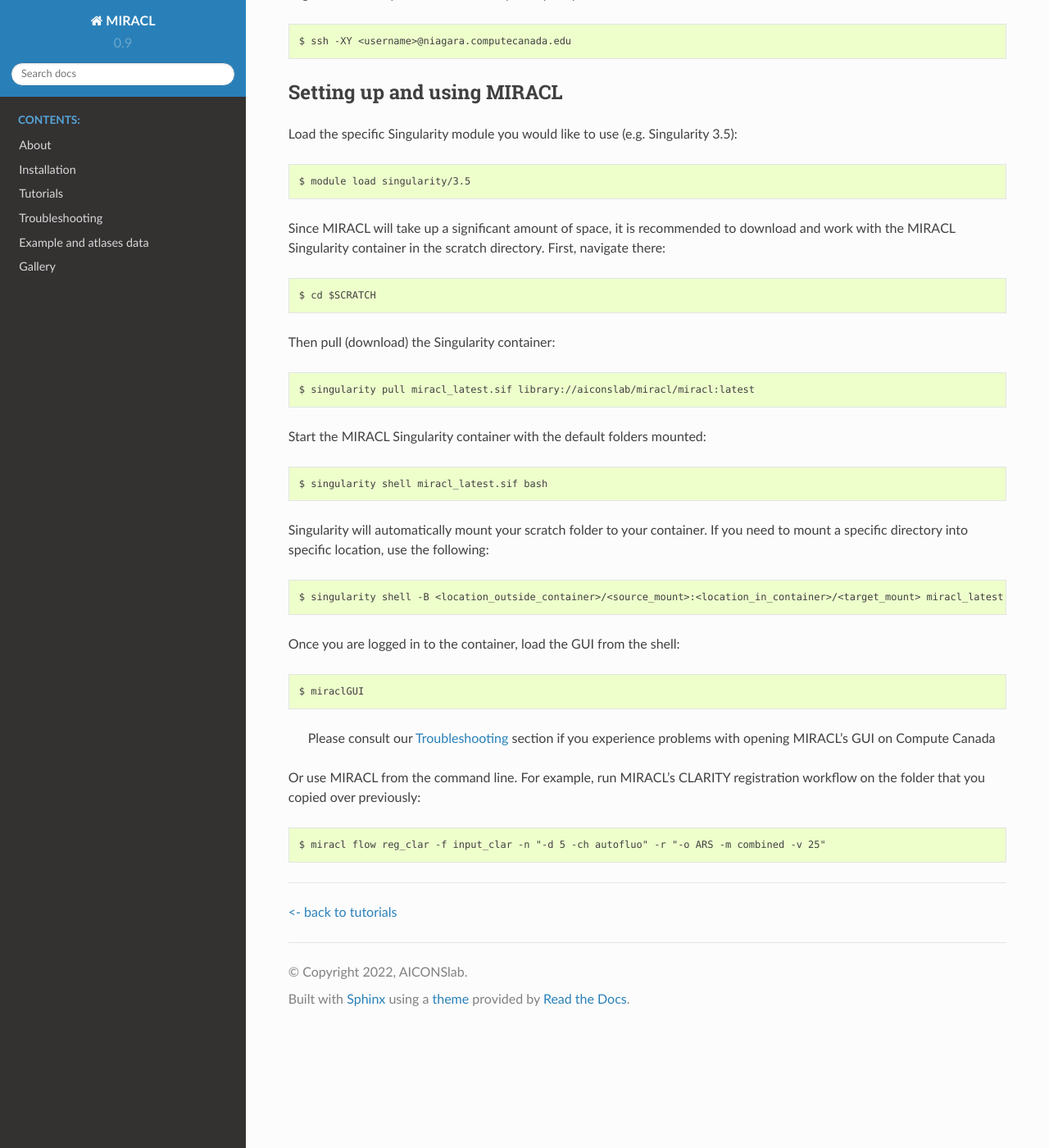
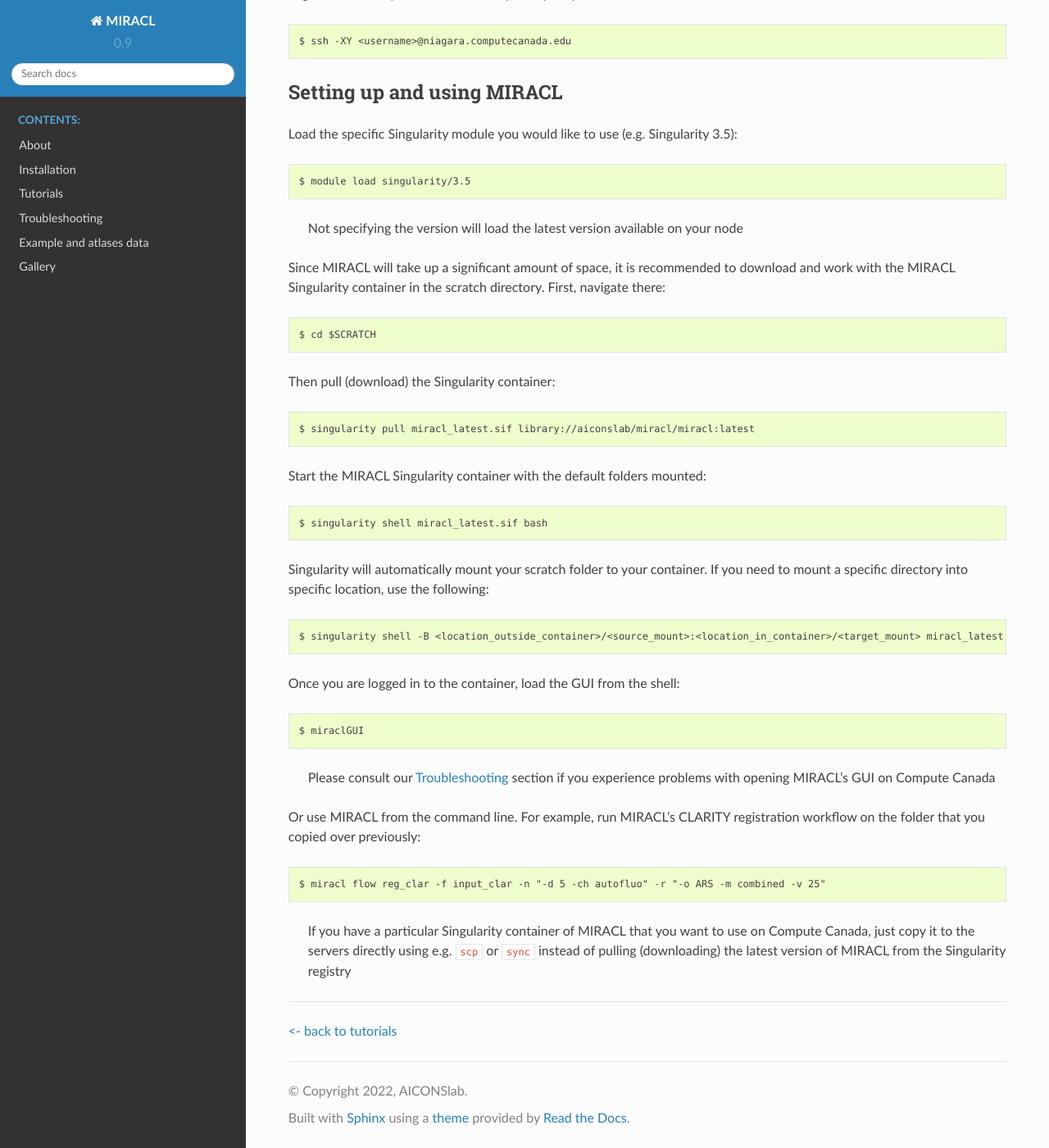
Before and after one commit to AICONSlab/MIRACL, a Sphinx documentation site: the page built from docs/tutorials/compute_canada/compute_canada.md, in a window 1280 px wide and 1400 px high, scrolled down 641 px. Shown: the whole window at 82% size. Built offline with Sphinx 7.4.7 and the Read the Docs theme 2.0.0, drawn with Linux system fonts in a browser that asks for light colours.

````diff
--- a/docs/tutorials/compute_canada/compute_canada.md
+++ b/docs/tutorials/compute_canada/compute_canada.md
@@ -37,6 +37,8 @@ Load the specific Singularity module you would like to use (e.g. Singularity 3.5
 ```
 $ module load singularity/3.5
 ```
+
+> Not specifying the version will load the latest version available on your node
 
 Since MIRACL will take up a significant amount of space, it is recommended to
 download and work with the MIRACL Singularity container in the scratch
@@ -82,6 +84,11 @@ registration workflow on the folder that you copied over previously:
 $ miracl flow reg_clar -f input_clar -n "-d 5 -ch autofluo" -r "-o ARS -m combined -v 25"
 ```
 
+> If you have a particular Singularity container of MIRACL that you want to use
+on Compute Canada, just copy it to the servers directly using e.g. `scp` or `sync`
+instead of pulling (downloading) the latest version of MIRACL from the
+Singularity registry
+
 ---
 
 [<- back to tutorials](../../tutorials.md)
````
Also changed, not shown: docs/tutorials/clar_seg/clar_seg.md (+4 -4 lines), docs/tutorials/mri_reg/mri_reg.md (+1 -1 lines), docs/tutorials/registration/reg_clarity-allen/reg_clarity-allen.md (+22 -21 lines).
